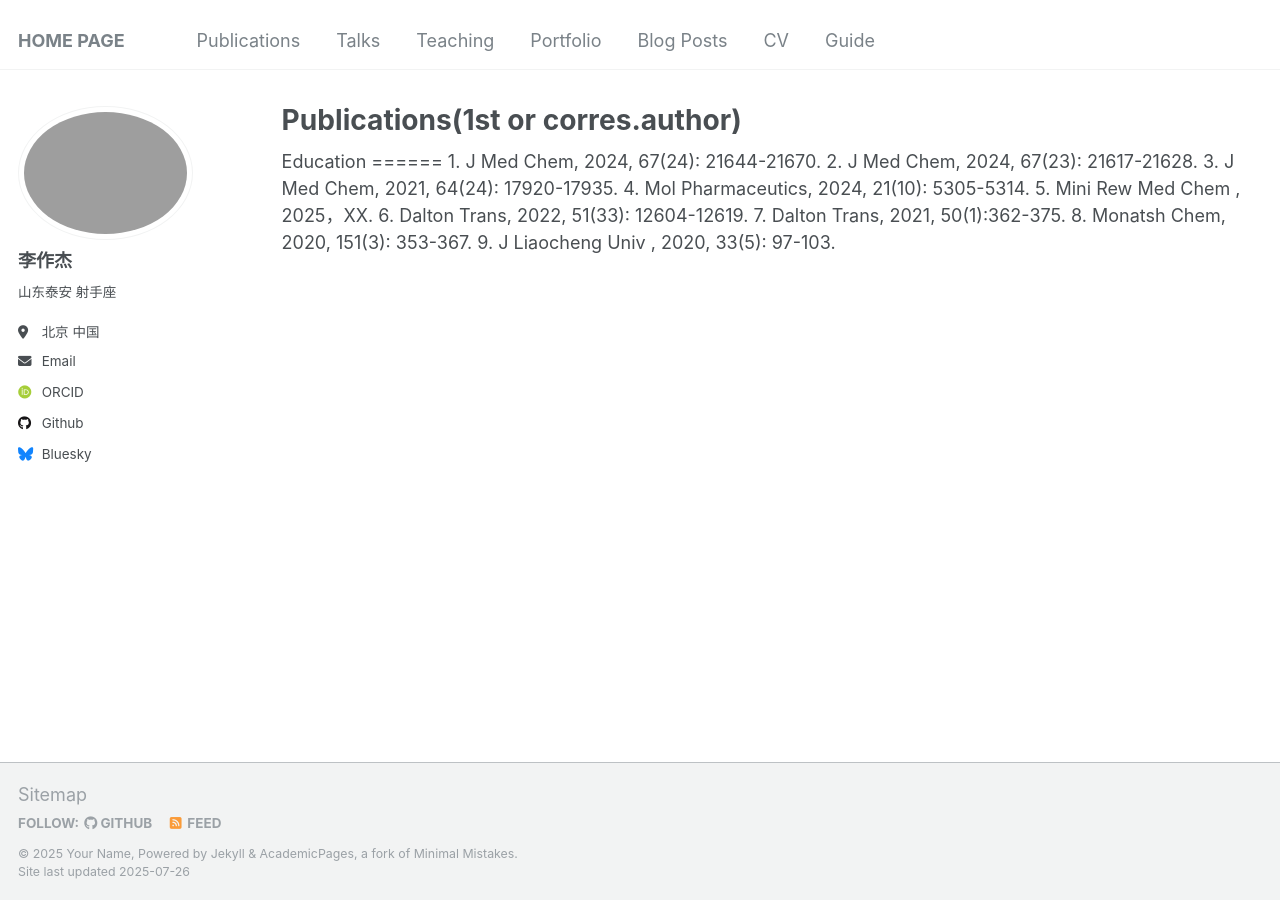
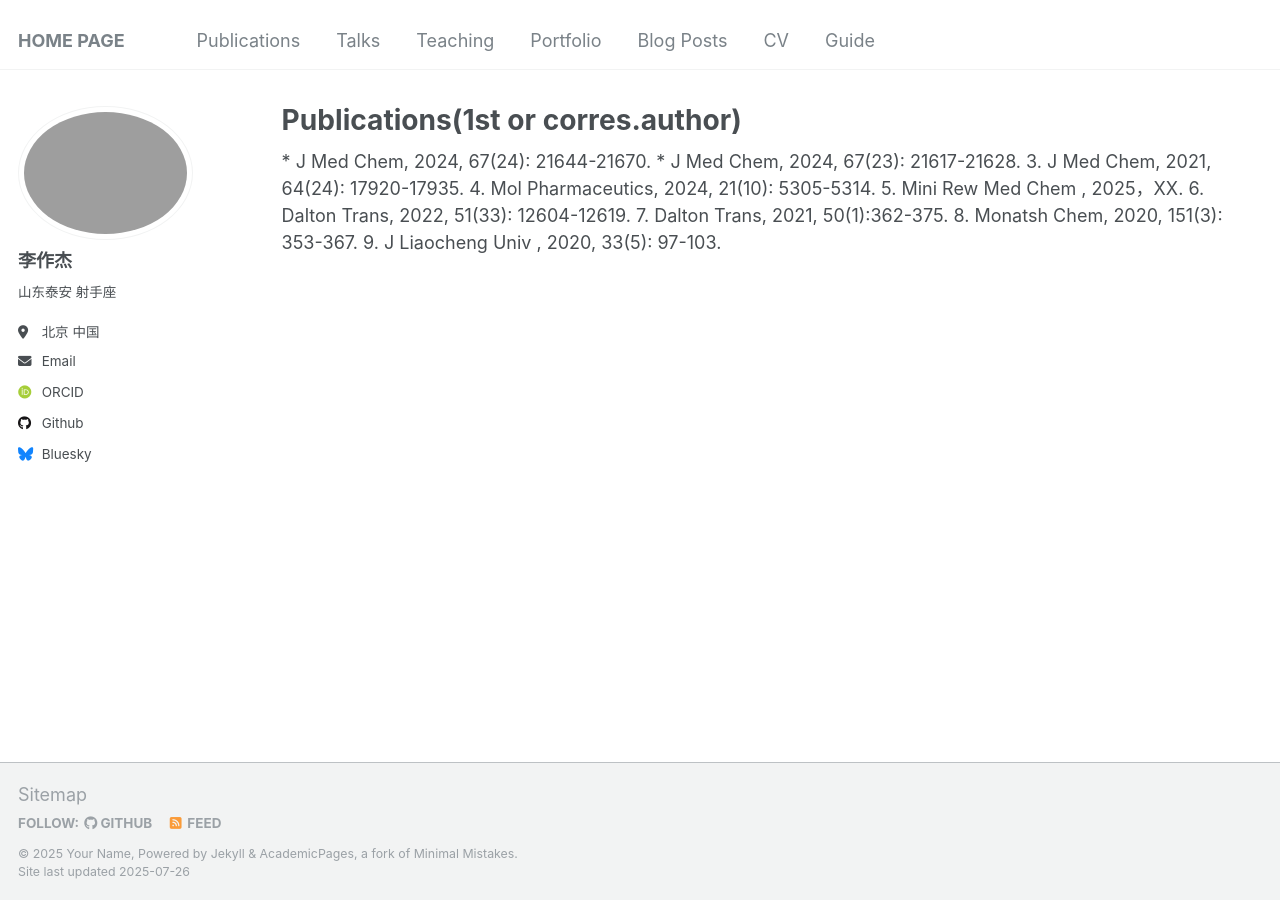
Before and after one commit to Infinity-LZJ/Zuojie_Li.github, a Jekyll site: the page built from _pages/publications.html, in a window 1280 px wide. Built offline with Jekyll 4.4.1, drawn with Linux system fonts in a browser that asks for light colours; some web fonts are replaced.

Commit message:
Update publications.html

```diff
--- a/_pages/publications.html
+++ b/_pages/publications.html
@@ -9,11 +9,8 @@ redirect_from:
 
 {% include base_path %}
 
-
-Education
-======
-1. J Med Chem,  2024, 67(24): 21644-21670.
-2. J Med Chem,  2024, 67(23): 21617-21628.
+* J Med Chem,  2024, 67(24): 21644-21670.
+* J Med Chem,  2024, 67(23): 21617-21628.
 3. J Med Chem,  2021, 64(24): 17920-17935.
 4. Mol Pharmaceutics,  2024, 21(10): 5305-5314.
 5. Mini Rew Med Chem , 2025，XX.
```
